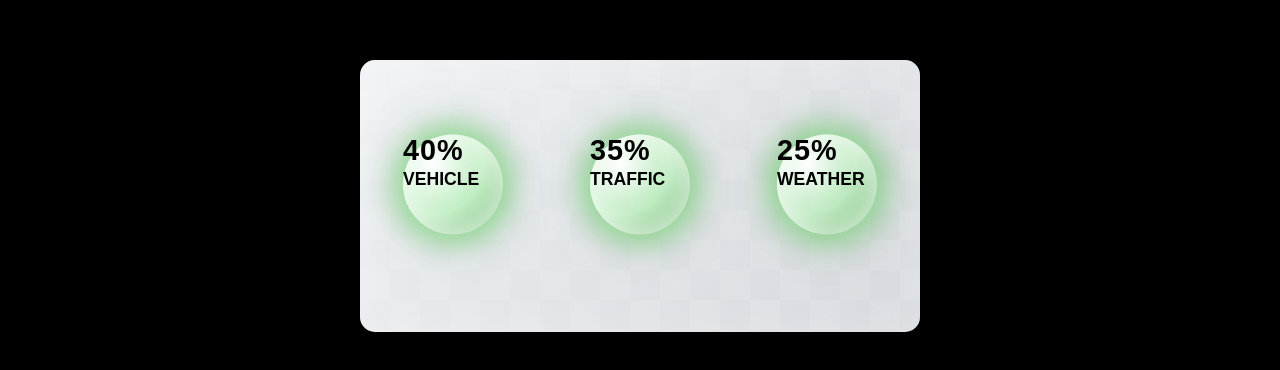
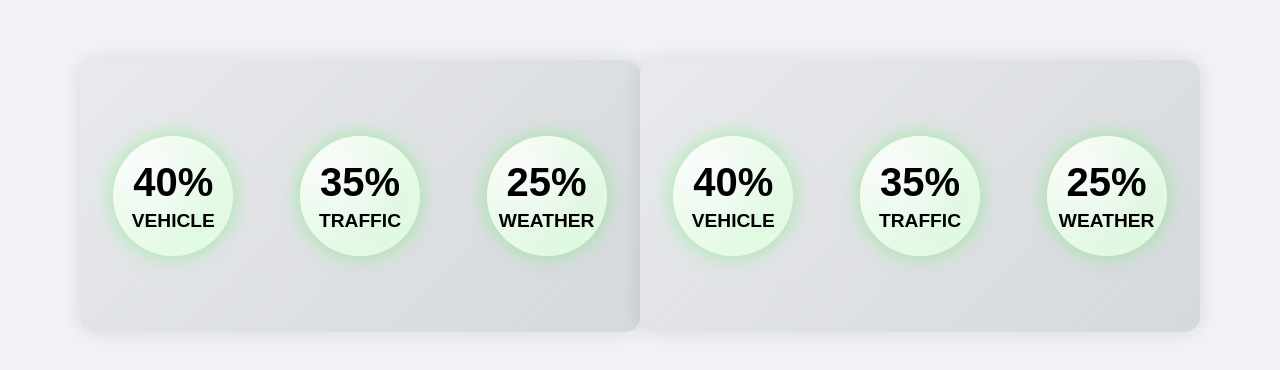
Before and after one commit to GauravR1988/bubble-animation, a plain HTML site: page index.html in a window 1280 px wide. Shown: the part 224-594 px from the top of the page. Drawn offline with Linux system fonts and the light colour scheme.

Commit message:
Update index.html

```diff
--- a/index.html
+++ b/index.html
@@ -3,7 +3,7 @@
 <head>
 <style>
 body {
-    background: #000;
+    background: #f0f2f5;
     margin: 0;
     padding: 20px;
     display: flex;
@@ -17,226 +17,126 @@ body {
     width: 560px;
     height: 272px;
     position: relative;
-    background: linear-gradient(135deg,
-        #f0f2f5,
-        #e2e4e8,
-        #d5d8dc
-    );
+    background: linear-gradient(135deg, #e8eaed, #d5d8dc);
     display: flex;
     justify-content: space-around;
     align-items: center;
     overflow: hidden;
-    box-shadow:
-        inset 0 0 50px rgba(255,255,255,0.3),
-        0 0 20px rgba(0,0,0,0.1);
     border-radius: 15px;
-}
-
-.section {
-    position: relative;
-    width: 180px;
-    height: 272px;
-    display: flex;
-    justify-content: center;
-    align-items: center;
+    box-shadow: 0 0 20px rgba(0,0,0,0.1);
 }
 
 .main-bubble {
-    width: 100px;
-    height: 100px;
+    width: 120px;
+    height: 120px;
     background: radial-gradient(circle at 30% 30%,
-        rgba(255,255,255,0.95),
-        rgba(144,238,144,0.5),
-        rgba(0,128,0,0.7));
+        rgba(255,255,255,0.9),
+        rgba(200,255,200,0.7));
     border-radius: 50%;
-    position: relative;
+    display: flex;
+    flex-direction: column;
+    justify-content: center;
+    align-items: center;
     box-shadow:
-        inset 0 0 25px rgba(255,255,255,0.9),
-        0 0 20px rgba(144,238,144,0.6),
-        0 0 35px rgba(0,128,0,0.4);
-    cursor: pointer;
-    z-index: 2;
-    animation:
-        pulse 2s infinite,
-        float 3s ease-in-out infinite;
+        0 0 20px rgba(0,255,0,0.3),
+        inset 0 0 30px rgba(255,255,255,0.5);
+    text-align: center;
+    color: #000;
+}
+
+.percentage {
+    font-size: 2.5em;
+    font-weight: bold;
+    margin: 0;
+}
+
+.title {
+    font-size: 1.2em;
+    font-weight: bold;
+    margin: 5px 0 0 0;
+    text-transform: uppercase;
 }
 
 .info-bubble {
-    width: 55px;
-    height: 55px;
-    background: linear-gradient(135deg,
-        rgba(220,220,220,0.95),
-        rgba(180,180,180,0.85));
+    width: 60px;
+    height: 60px;
+    background: rgba(255,255,255,0.7);
     border-radius: 50%;
     position: absolute;
-    color: #006400;
-    font-size: 0.85em;
-    font-weight: 600;
-    display: none;
+    display: flex;
     align-items: center;
     justify-content: center;
+    font-size: 0.8em;
+    color: #006400;
+    opacity: 0;
     text-align: center;
-    padding: 5px;
-    opacity: 0;
-    z-index: 1;
-    box-shadow:
-        inset 0 0 10px rgba(255,255,255,0.7),
-        0 0 15px rgba(0,0,0,0.2);
-    border: 1px solid rgba(255,255,255,0.3);
-    text-shadow: 0 1px 2px rgba(255,255,255,0.5);
+    box-shadow: 0 0 10px rgba(0,255,0,0.2);
+    transition: opacity 0.3s;
 }
 
-.section:hover .info-bubble {
-    display: flex;
-    animation: bubbleUp 5s ease-out infinite;
+.main-bubble:hover + .info-bubble,
+.main-bubble:hover ~ .info-bubble {
+    animation: bubbleRise 4s ease-out infinite;
 }
 
-@keyframes bubbleUp {
+@keyframes bubbleRise {
     0% {
-        transform: translateY(272px) scale(0.8) rotate(0deg);
+        transform: translateY(200px);
         opacity: 0;
     }
     20% {
         opacity: 1;
-        transform: translateY(200px) scale(1) rotate(120deg);
     }
     80% {
         opacity: 1;
-        transform: translateY(70px) scale(1) rotate(240deg);
     }
     100% {
-        transform: translateY(-120px) scale(0.8) rotate(360deg);
+        transform: translateY(-100px);
         opacity: 0;
     }
 }
 
-.section:hover .info-bubble:nth-child(2) {
-    animation-delay: 0.7s;
-    left: 20%;
-}
+.info-bubble:nth-of-type(2) { left: 20%; animation-delay: 0s; }
+.info-bubble:nth-of-type(3) { left: 50%; animation-delay: 1s; }
+.info-bubble:nth-of-type(4) { left: 80%; animation-delay: 2s; }
 
-.section:hover .info-bubble:nth-child(3) {
-    animation-delay: 1.4s;
-    left: 50%;
-}
-
-.section:hover .info-bubble:nth-child(4) {
-    animation-delay: 2.1s;
-    left: 80%;
-}
-
-@keyframes float {
-    0% { transform: translateY(0px); }
-    50% { transform: translateY(-15px); }
-    100% { transform: translateY(0px); }
-}
-
-@keyframes pulse {
-    0% {
-        box-shadow:
-            inset 0 0 25px rgba(255,255,255,0.9),
-            0 0 20px rgba(144,238,144,0.6),
-            0 0 35px rgba(0,128,0,0.4);
-        transform: scale(1);
-    }
-    50% {
-        box-shadow:
-            inset 0 0 35px rgba(255,255,255,1),
-            0 0 30px rgba(144,238,144,0.8),
-            0 0 45px rgba(0,128,0,0.6);
-        transform: scale(1.05);
-    }
-    100% {
-        box-shadow:
-            inset 0 0 25px rgba(255,255,255,0.9),
-            0 0 20px rgba(144,238,144,0.6),
-            0 0 35px rgba(0,128,0,0.4);
-        transform: scale(1);
-    }
-}
-<style>
-.bubble-content {
-    position: absolute;
-    top: 50%;
-    left: 50%;
-    transform: translate(-50%, -50%);
-    color: #006400;
-    text-align: center;
-    text-shadow:
-        0 0 5px rgba(255,255,255,0.8),
-        0 0 10px rgba(255,255,255,0.5);
-}
-
-.percentage {
-    font-size: 1.8em;
-    font-weight: 800;
-    margin: 0;
-    letter-spacing: 1px;
-}
-
-.title {
-    font-size: 1.1em;
-    font-weight: 600;
-    margin: 2px 0;
-    text-transform: uppercase;
-}
-
-.container:before {
-    content: '';
-    position: absolute;
-    top: 0;
-    left: -100%;
-    width: 200%;
-    height: 100%;
-    background: linear-gradient(
-        to right,
-        transparent,
-        rgba(255,255,255,0.4),
-        transparent
-    );
-    transform: skewX(-15deg);
-    animation: shine 8s infinite;
-}
-
-@keyframes shine {
-    0% { transform: translateX(-100%) skewX(-15deg); }
-    50% { transform: translateX(100%) skewX(-15deg); }
-    100% { transform: translateX(100%) skewX(-15deg); }
-}
-
-.container:after {
-    content: '';
-    position: absolute;
-    top: 0;
-    left: 0;
-    right: 0;
-    bottom: 0;
-    background-image:
-        linear-gradient(45deg,
-            rgba(255,255,255,0.1) 25%,
-            transparent 25%,
-            transparent 75%,
-            rgba(255,255,255,0.1) 75%),
-        linear-gradient(45deg,
-            rgba(255,255,255,0.1) 25%,
-            transparent 25%,
-            transparent 75%,
-            rgba(255,255,255,0.1) 75%);
-    background-size: 60px 60px;
-    background-position: 0 0, 30px 30px;
-    pointer-events: none;
-}
 </style>
 </head>
+<body>
+    <div class="container">
+        <div class="main-bubble">
+            <div class="percentage">40%</div>
+            <div class="title">Vehicle</div>
+        </div>
+        <div class="info-bubble">3-4x<br>CO₂</div>
+        <div class="info-bubble">Fleet<br>Mix</div>
+        <div class="info-bubble">EV<br>-59%</div>
+
+        <div class="main-bubble">
+            <div class="percentage">35%</div>
+            <div class="title">Traffic</div>
+        </div>
+        <div class="info-bubble">Idle<br>+30% CO₂</div>
+        <div class="info-bubble">Stop-&-Go<br>Impact</div>
+        <div class="info-bubble">Peak<br>Hours</div>
+
+        <div class="main-bubble">
+            <div class="percentage">25%</div>
+            <div class="title">Weather</div>
+        </div>
+        <div class="info-bubble">Longer<br>Delays</div>
+        <div class="info-bubble">High<br>Fuel</div>
+        <div class="info-bubble">+25%<br>CO₂</div>
+    </div>
+</body>
+</html>
 <body>
     <div class="container">
         <!-- Vehicle Section -->
         <div class="section">
             <div class="main-bubble">
-                <div class="bubble-content">
-                    <p class="percentage">40%</p>
-                    <p class="title">Vehicle</p>
-                </div>
+                <div class="percentage">40%</div>
+                <div class="title">Vehicle</div>
             </div>
             <div class="info-bubble">3-4x<br>CO₂</div>
             <div class="info-bubble">Fleet<br>Mix</div>
@@ -246,10 +146,8 @@ body {
         <!-- Traffic Section -->
         <div class="section">
             <div class="main-bubble">
-                <div class="bubble-content">
-                    <p class="percentage">35%</p>
-                    <p class="title">Traffic</p>
-                </div>
+                <div class="percentage">35%</div>
+                <div class="title">Traffic</div>
             </div>
             <div class="info-bubble">Idle<br>+30% CO₂</div>
             <div class="info-bubble">Stop-&-Go<br>Impact</div>
@@ -259,15 +157,41 @@ body {
         <!-- Weather Section -->
         <div class="section">
             <div class="main-bubble">
-                <div class="bubble-content">
-                    <p class="percentage">25%</p>
-                    <p class="title">Weather</p>
-                </div>
+                <div class="percentage">25%</div>
+                <div class="title">Weather</div>
             </div>
             <div class="info-bubble">Longer<br>Delays</div>
             <div class="info-bubble">High<br>Fuel</div>
             <div class="info-bubble">+25%<br>CO₂</div>
         </div>
+
+        <!-- Optional: Metallic shine effect -->
+        <div class="shine"></div>
     </div>
+
+    <style>
+        /* Additional shine effect */
+        .shine {
+            position: absolute;
+            top: 0;
+            left: -100%;
+            width: 200%;
+            height: 100%;
+            background: linear-gradient(
+                to right,
+                transparent,
+                rgba(255,255,255,0.3),
+                transparent
+            );
+            transform: skewX(-15deg);
+            animation: shine 8s infinite;
+        }
+
+        @keyframes shine {
+            0% { transform: translateX(-100%) skewX(-15deg); }
+            50% { transform: translateX(100%) skewX(-15deg); }
+            100% { transform: translateX(100%) skewX(-15deg); }
+        }
+    </style>
 </body>
 </html>
```
